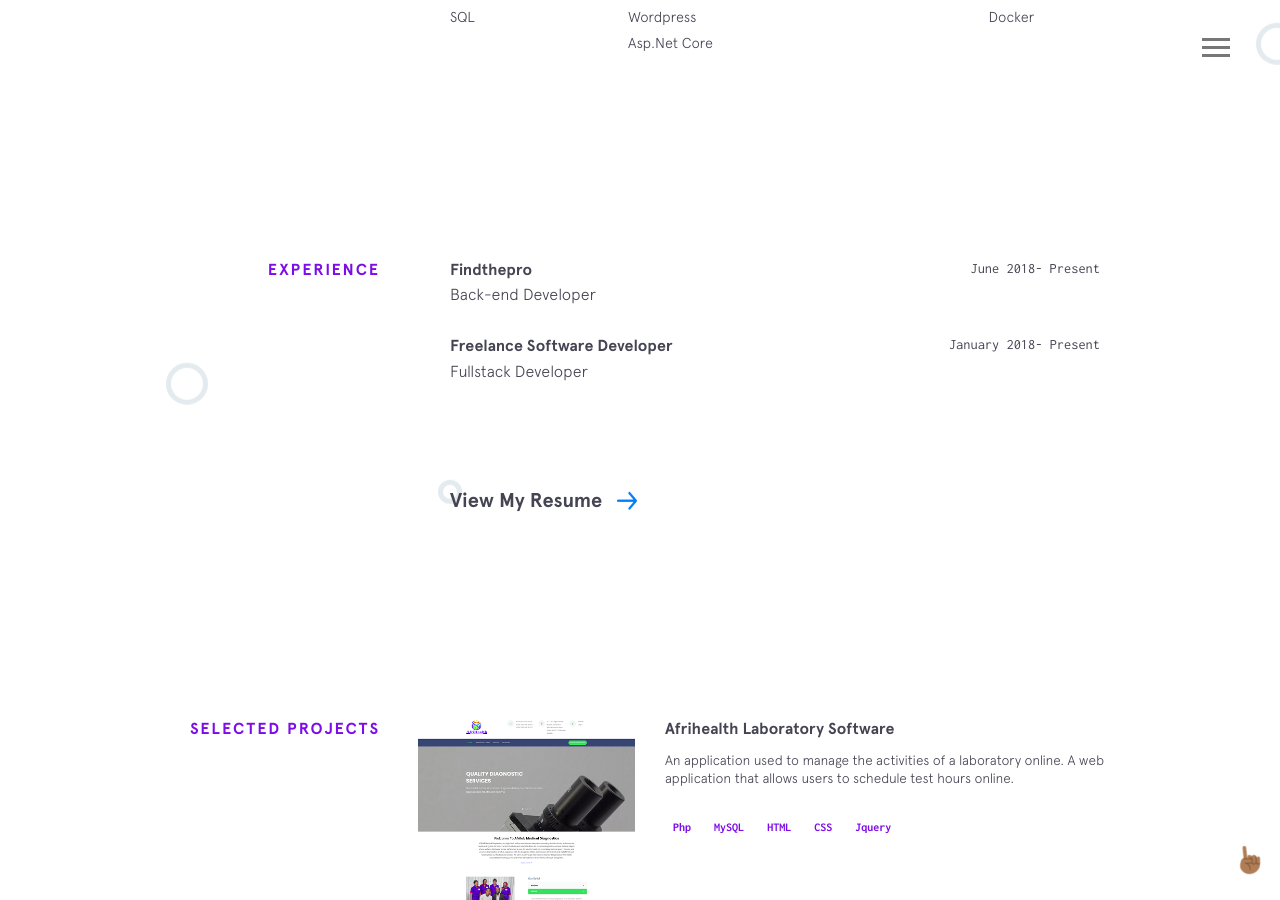
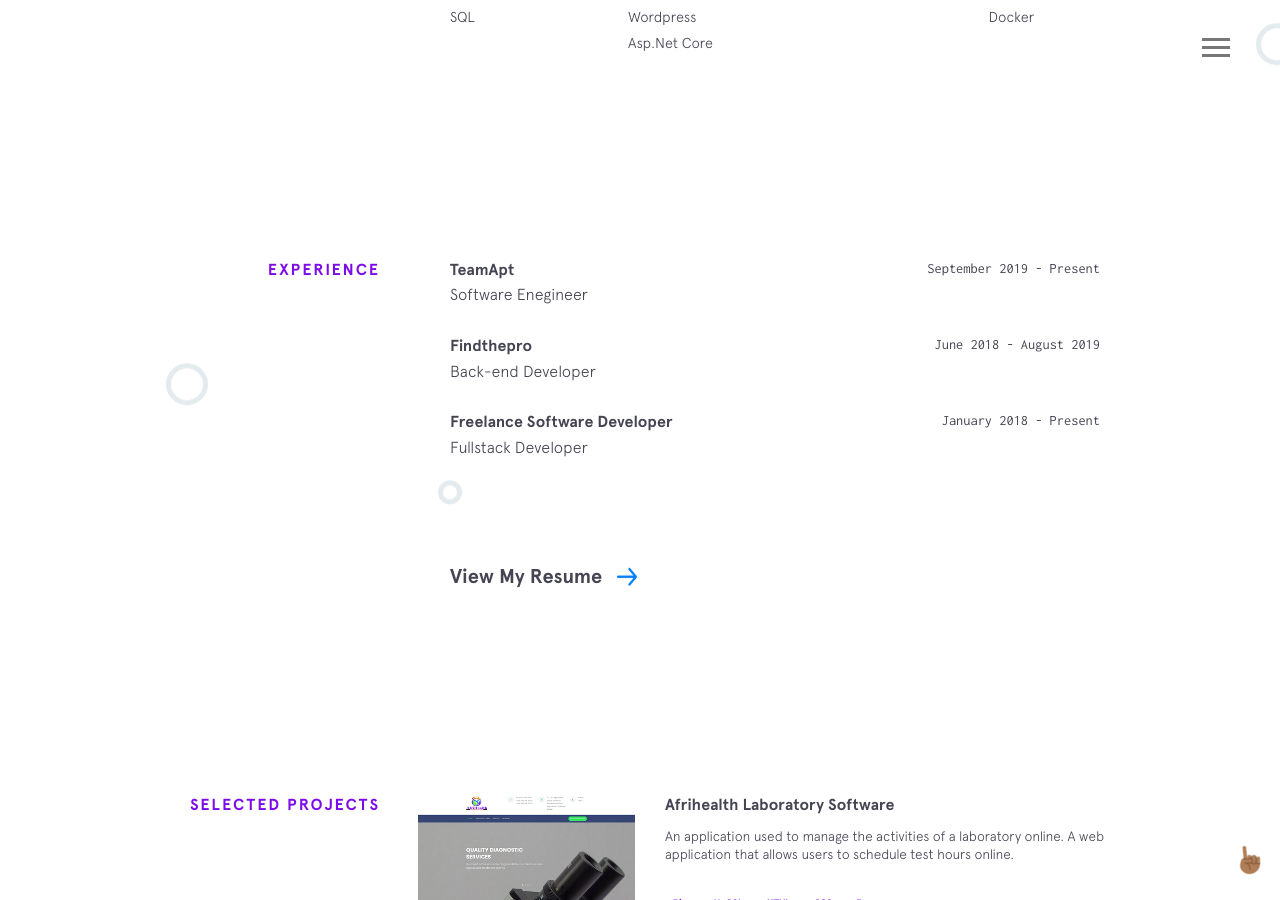
Before and after one commit to netEmmanuel/netemmanuel.github.io, a Jekyll site: the page built from index.html, in a window 1280 px wide and 900 px high, scrolled down 1344 px. Built offline with Jekyll 4.4.1, drawn with Linux system fonts in a browser that asks for light colours.

Commit message:
new job alert

```diff
--- a/_data/experience.yml
+++ b/_data/experience.yml
@@ -1,8 +1,12 @@
+- company: TeamApt
+  time: September 2019 - Present
+  position: Software Enegineer
+
 - company: Findthepro
   url: https://www.findthepro.ng
-  time: June 2018- Present
+  time: June 2018 - August 2019
   position: Back-end Developer
 
 - company: Freelance Software Developer
-  time: January 2018- Present
+  time: January 2018 - Present
   position: Fullstack Developer
```
